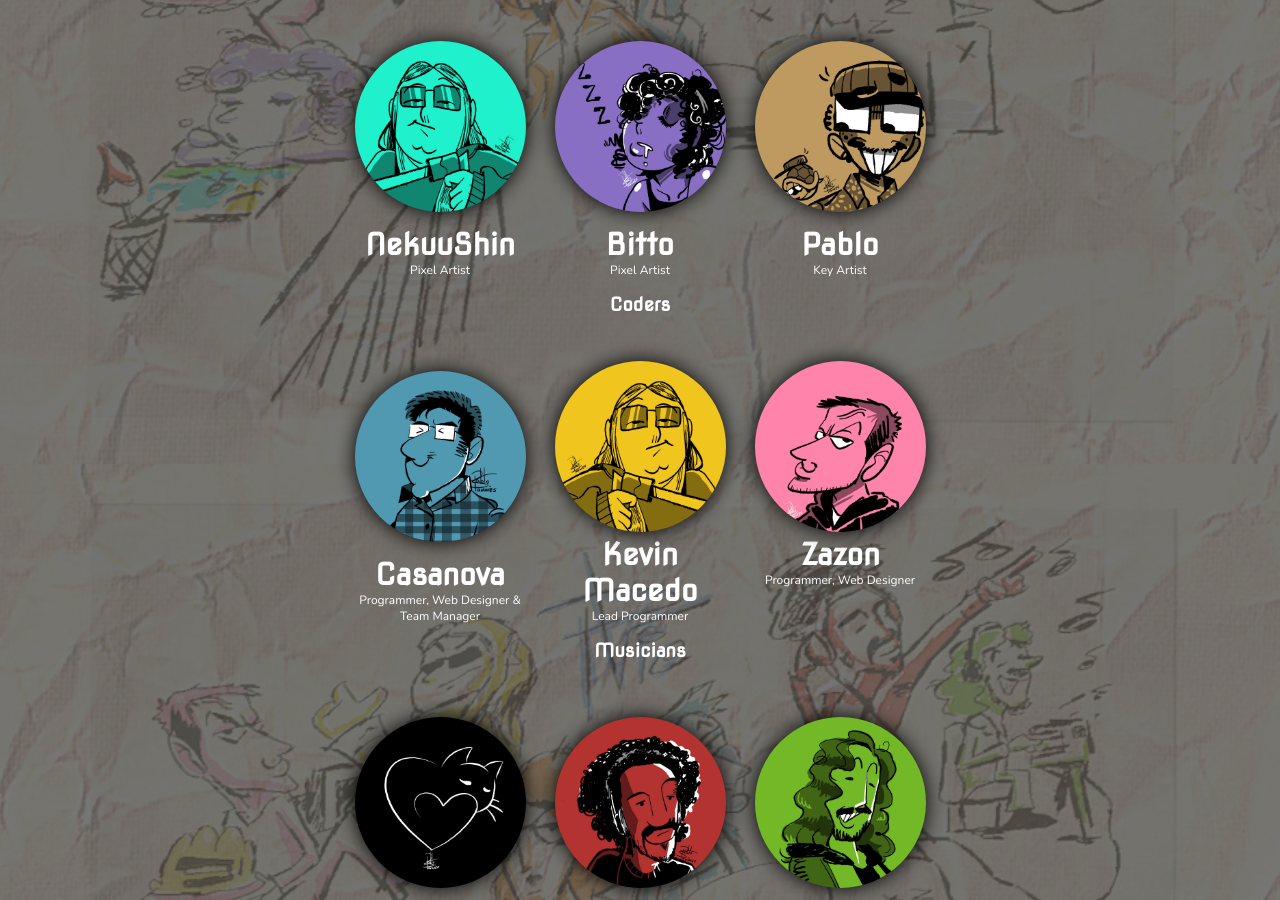
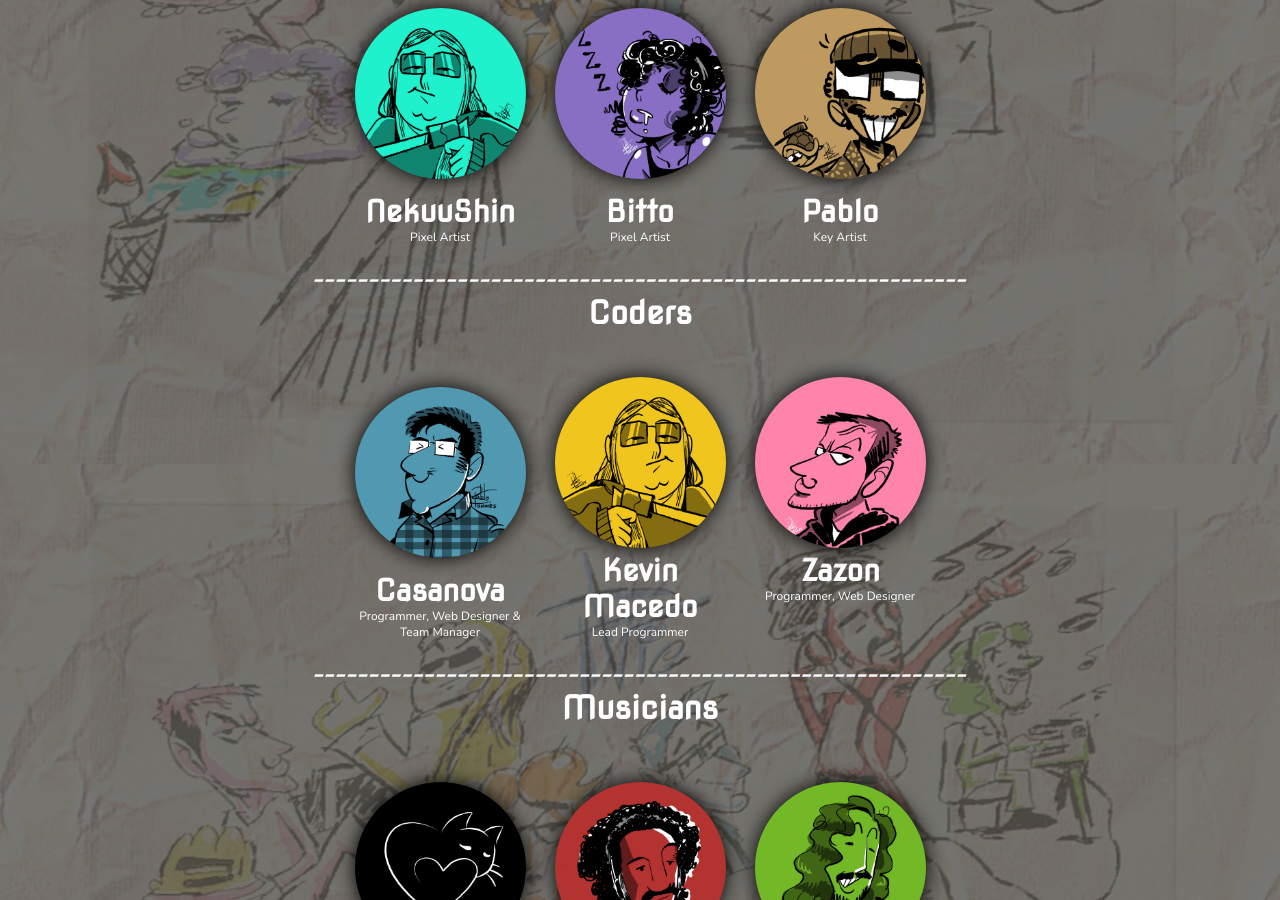
Before and after one commit to pvicgames/pvicgames.github.io, a Jekyll site: the page built from index.html, in a window 1280 px wide and 900 px high, scrolled down 4936 px. Built offline with Jekyll 4.4.1, drawn with Linux system fonts in a browser that asks for light colours.

Commit message:
Update index.html

```diff
--- a/index.html
+++ b/index.html
@@ -106,7 +106,7 @@ title: PVic
 
     <!-- first row -->
     <h3>___________________________________________________________</h3>
-    <h3>Director</h3>
+    <h2>Director</h2>
     <div class="members_row">
 
         <div class="member_section">
@@ -133,7 +133,7 @@ title: PVic
 
     </div>
     <h3>___________________________________________________________</h3>
-    <h3>Artists</h3>
+    <h2>Artists</h2>
     <div class="members_row">
         <div class="member_section">
             <a href="https://nekuushin.carrd.co/">
@@ -158,7 +158,8 @@ title: PVic
         </div>
     </div>
 
-    <h3>Coders</h3>
+    <h3>___________________________________________________________</h3>
+    <h2>Coders</h2>
     <div class="members_row">
         <div class="member_section">
             <a href="https://gbcasanova.github.io/">
@@ -180,7 +181,8 @@ title: PVic
     </div>
 
     <!-- second row -->
-    <h3>Musicians</h3>
+    <h3>___________________________________________________________</h3>
+    <h2>Musicians</h2>
     <div class="members_row">
         <div class="member_section">
             <a href="https://youtube.com/@glacesue?si=Qfz8t8BbtlQgfEYt">
```
